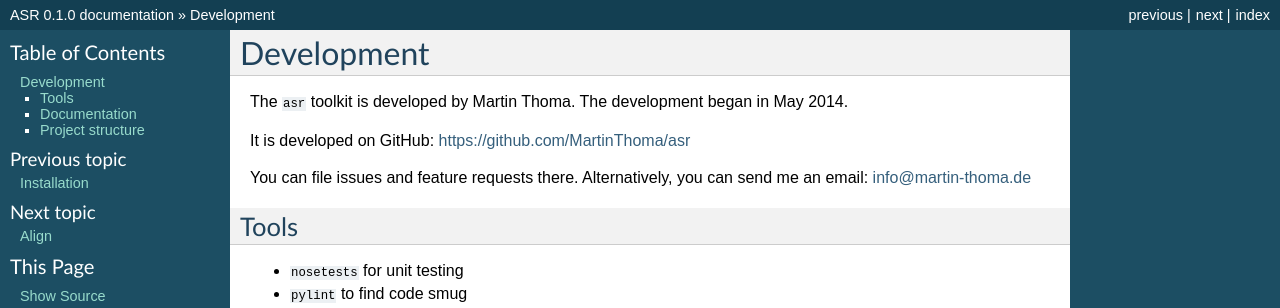
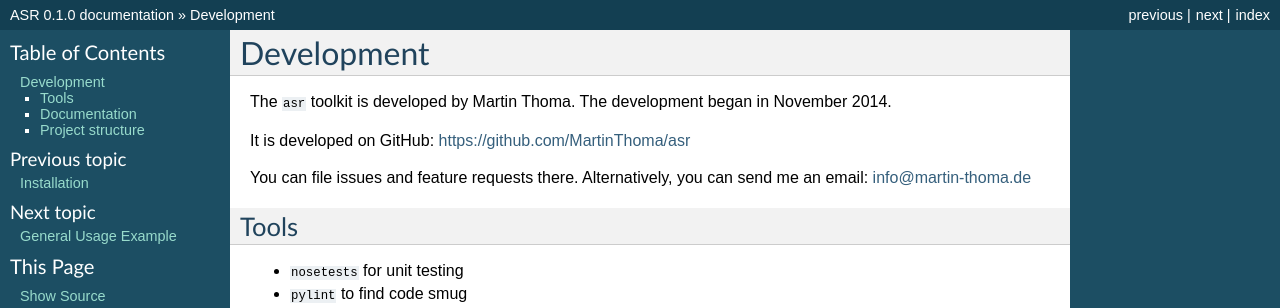
Before and after one commit to MartinThoma/asr, a Sphinx documentation site: the page built from docs/source/development.rst, in a window 1280 px wide. Shown: the top 308 px of the page. Built offline with Sphinx 7.4.7, drawn with Linux system fonts in a browser that asks for light colours.

Commit message:
Updated documentation

```diff
--- a/docs/source/development.rst
+++ b/docs/source/development.rst
@@ -2,7 +2,7 @@ Development
 ===========
 
 The ``asr`` toolkit is developed by Martin Thoma. The development began in
-May 2014.
+November 2014.
 
 It is developed on GitHub: https://github.com/MartinThoma/asr
 
--- a/docs/source/index.rst
+++ b/docs/source/index.rst
@@ -13,6 +13,7 @@ Contents:
 
    installation
    development
+   general
    align
 
 
```
Also changed, not shown: docs/source/general.rst (added, +17 -0 lines).
